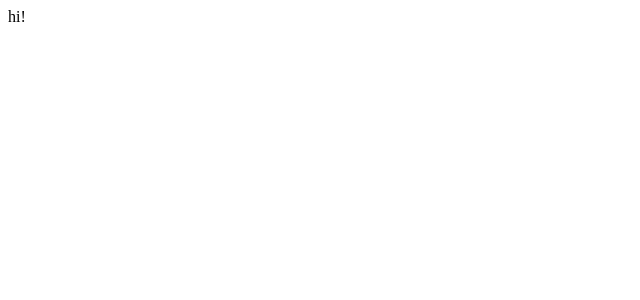
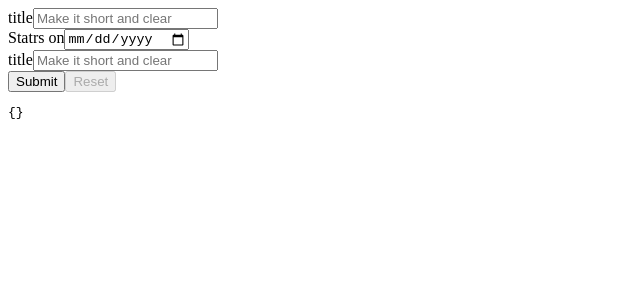
Before and after one commit to morawskiOZ/Monterail_Task, a React (Create React App) app: page / in a window 1280 px wide. Shown: the top 300 px of the page, without its empty margins (0-640 px from the left). Built offline with nearby package versions, Linux system fonts and the light colour scheme.

Commit message:
add main form structure React Final Form

```diff
--- a/package.json
+++ b/package.json
@@ -7,8 +7,11 @@
     "@types/node": "12.6.6",
     "@types/react": "16.8.23",
     "@types/react-dom": "16.8.4",
+    "final-form": "^4.18.2",
+    "node-sass": "^4.12.0",
     "react": "^16.8.6",
     "react-dom": "^16.8.6",
+    "react-final-form": "^6.3.0",
     "react-scripts": "3.0.1",
     "typescript": "3.5.3"
   },
--- a/src/components/App/App.tsx
+++ b/src/components/App/App.tsx
@@ -1,8 +1,13 @@
 import React from "react"
-import "./App.css"
+import "./App.scss"
+import MainForm from "../MainForm/MainForm"
 
 const App: React.FC = () => {
-  return <div className="App">hi!</div>
+  return (
+    <div className="App">
+      <MainForm />
+    </div>
+  )
 }
 
 export default App
--- /dev/null
+++ b/src/components/MainForm/FormInput/FormInput.tsx
@@ -0,0 +1,29 @@
+import React from "react"
+import { Form, Field } from 'react-final-form'
+import "./FormInput.scss"
+
+
+interface FormInputProps {
+name: string
+label: string
+type: string
+placeholder: string
+}
+
+const required = (value: any )=> (value ? undefined : 'Required')
+
+const FormInput = ({name, label, placeholder, type}: FormInputProps)  => {
+  return (
+    <Field name={name} validate={required}>
+    {({ input, meta }) => (
+      <div>
+        <label>{label}</label>
+        <input {...input} type={type} placeholder={placeholder} />
+        {meta.error && meta.touched && <span>{meta.error}</span>}
+      </div>
+    )}
+  </Field>
+  )
+}
+
+export default FormInput
--- /dev/null
+++ b/src/components/MainForm/MainForm.tsx
@@ -0,0 +1,40 @@
+import React from "react"
+import "./MainForm.scss"
+import { Form, Field } from "react-final-form"
+import FormInput from "./FormInput/FormInput";
+
+const MainForm = () => {
+  const onSubmit = (values: any) => {
+    console.log(values)
+  }
+
+  return (
+    <div>
+      <Form
+        onSubmit={onSubmit}
+        render={({ handleSubmit, form, submitting, pristine, values }) => (
+          <form onSubmit={handleSubmit}>
+            <FormInput label="title" key="title" name="title" placeholder="Make it short and clear" type="text"/>
+            <FormInput label="Statrs on" key="date" name="date" placeholder="dd/mm/yyyy" type="date"/>
+            <FormInput label="title" key="time" name="title" placeholder="Make it short and clear" type="text"/>
+            <div className="buttons">
+              <button type="submit" disabled={submitting}>
+                Submit
+              </button>
+              <button
+                type="button"
+                onClick={form.reset}
+                disabled={submitting || pristine}
+              >
+                Reset
+              </button>
+            </div>
+            <pre>{JSON.stringify(values, null, 2)}</pre>
+          </form>
+        )}
+      />
+    </div>
+  )
+}
+
+export default MainForm
--- a/tsconfig.json
+++ b/tsconfig.json
@@ -1,5 +1,6 @@
 {
   "compilerOptions": {
+    "baseUrl": "src",
     "target": "es5",
     "lib": [
       "dom",
@@ -17,7 +18,9 @@
     "resolveJsonModule": true,
     "isolatedModules": true,
     "noEmit": true,
-    "jsx": "preserve"
+    "jsx": "preserve",
+    "noImplicitAny": false,
+    "strictNullChecks": false
   },
   "include": [
     "src"
```
Also changed, not shown: src/helpers/components/MainForm/formValidation.ts (added, +23 -0 lines), src/components/App/App.scss (added), src/components/MainForm/FormInput/FormInput.scss (added), src/components/MainForm/MainForm.scss (added), 1 other file (tests, documents, lock files or other folders).
